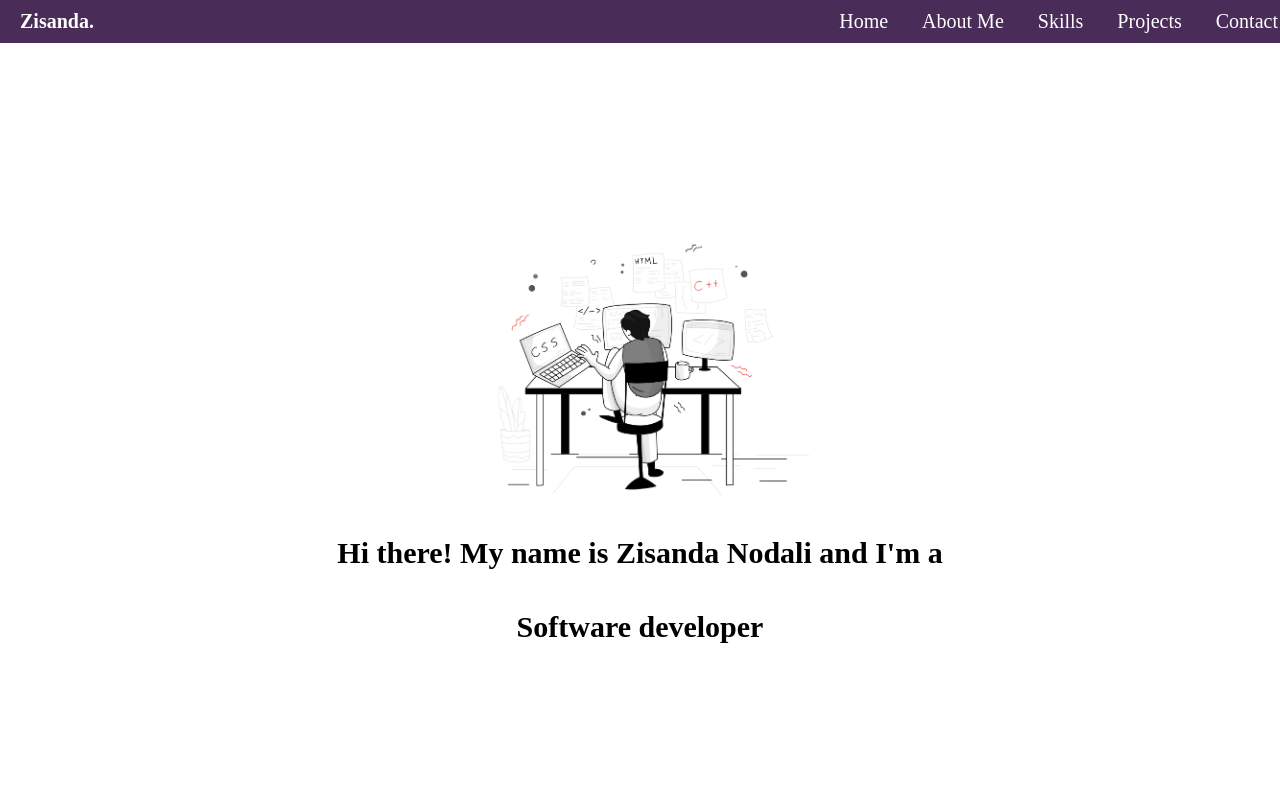
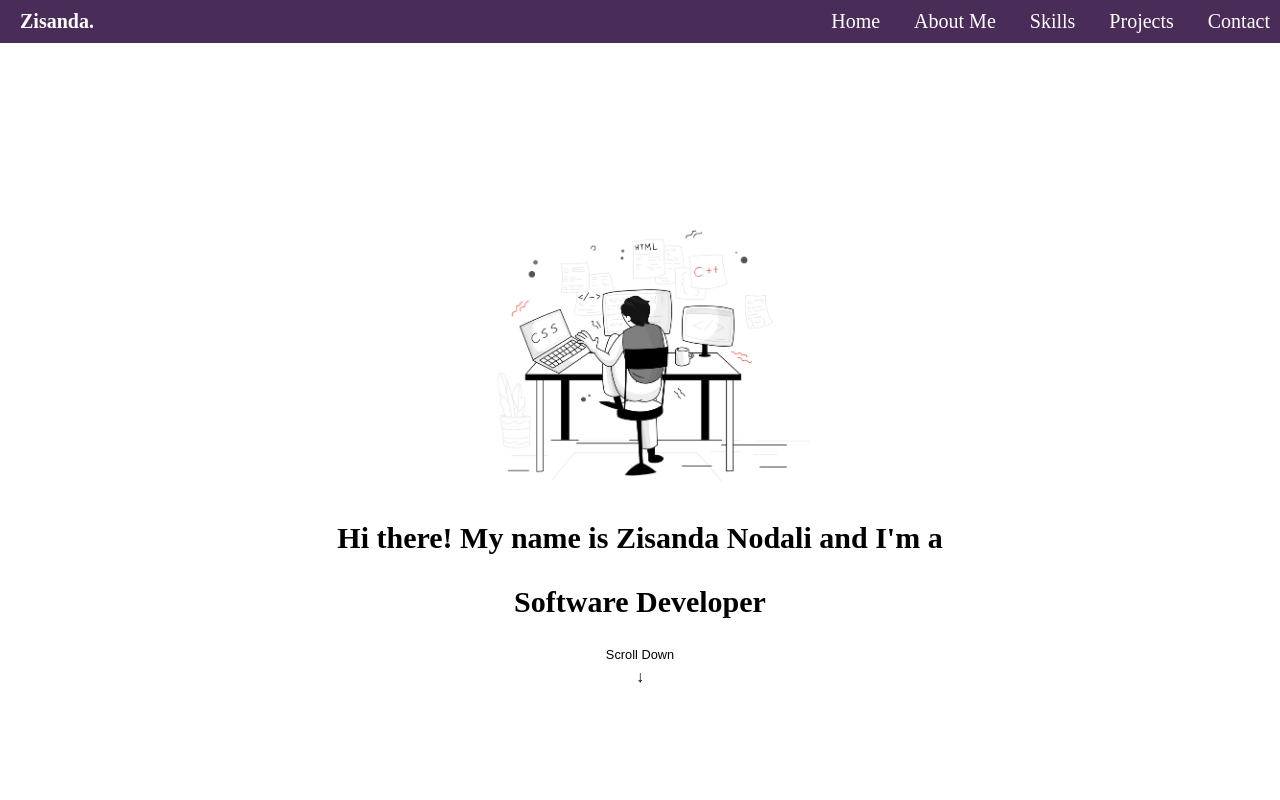
Before and after one commit to ZisandaNodali/MyPortfolio, a plain HTML site: page index.html in a window 1280 px wide. Shown: the top 800 px of the page. Drawn offline with Linux system fonts and the light colour scheme.

Commit message:
Added a scroll down arrow and fixed Contact spacing.

```diff
--- a/index.html
+++ b/index.html
@@ -35,8 +35,14 @@
         <div class="hero">
             <img src="Images/pixeltrue-web-development.png" alt="Zisanda Nodali">
             <h1>Hi there! My name is Zisanda Nodali and I'm a</h1>
-            <h1><span class="typing-effect">Software developer</span></h1>
+            <h1><span class="typing-effect">Software Developer</span></h1>
+            <br>
+            <a href="#about" class="scroll-down">
+                <span>Scroll Down</span>
+                <div class="arrow">&#8595;</div> <!-- Unicode down arrow -->
+            </a>
         </div>
+
     </header>
 
    <!-- About Me Section -->
--- a/style.css
+++ b/style.css
@@ -71,7 +71,7 @@ section {
 }
 
 .top-bar nav ul li:last-child {
-    margin-right: 10px;
+    margin-right: 18px;
 }
 
 .top-bar nav a:hover {
@@ -107,7 +107,7 @@ header {
 
 .hero h1 {
     font-size: 30px;
-    margin-bottom: 20px;
+    margin-bottom: 10px;
     color: black;
 }
 
@@ -117,6 +117,41 @@ header {
     height: auto;
     margin: 0 auto; /* Center horizontally */
     display: block; /* Ensures proper centering */
+}
+
+.scroll-down {
+  display: flex;
+  flex-direction: column;
+  align-items: center;
+  color: black;
+  text-decoration: none;
+  font-family: Arial, sans-serif;
+  font-size: 0.8rem;
+  margin-top: -0.5rem;
+  animation: fadeIn 2s ease-in-out;
+}
+
+.scroll-down span {
+  margin-bottom: 0.4rem;
+  animation: bounce 1.5s infinite;
+}
+
+.arrow {
+  font-size: 1rem;
+  animation: bounce 1.5s infinite;
+}
+
+@keyframes bounce {
+  0%, 100% {
+    transform: translateY(0);
+  }
+  50% {
+    transform: translateY(8px);
+  }
+}
+
+html {
+  scroll-behavior: smooth;
 }
 
 /* Typing Effect */
```
